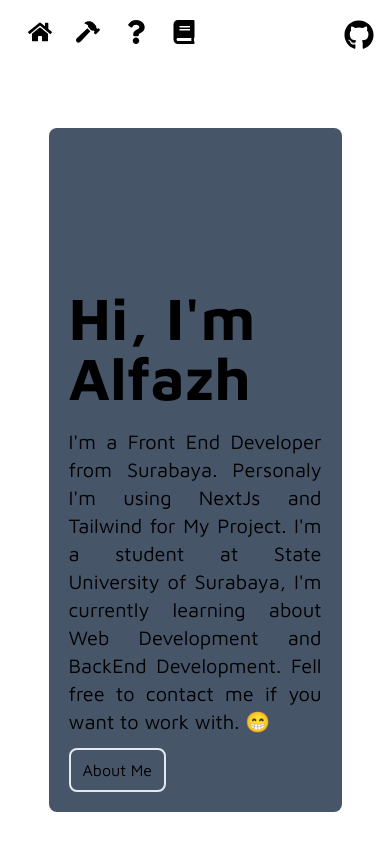
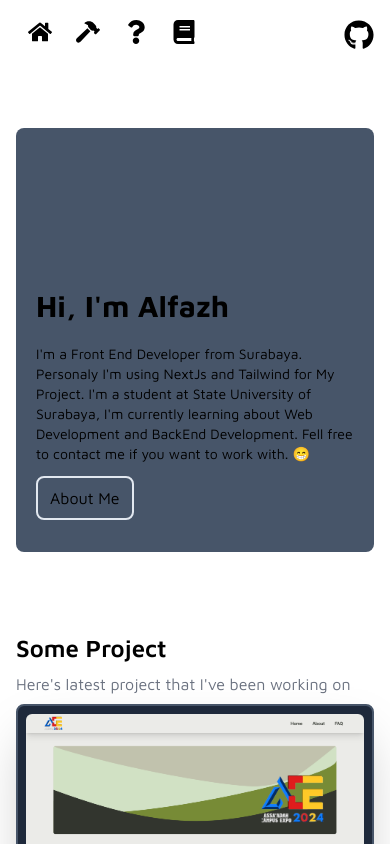
Before and after one commit to alfazh123/Alfazh-page, a Next.js app: page / in a window 390 px wide. Shown: the top 844 px of the page. Built offline with nearby package versions, Linux system fonts and the light colour scheme.

Commit message:
fixing text and padding

```diff
--- a/app/layout.tsx
+++ b/app/layout.tsx
@@ -25,7 +25,7 @@ export default function RootLayout({
         >
             <body className={mavenPro.className}>
                 <Navbar />
-                <main className="pt-32 pb-20 mx-auto lg:w-3/4 w-5/6 justify-center items-center">
+                <main className="pt-32 pb-20 mx-auto lg:w-3/4 md:w-5/6 w-lvw justify-center items-center">
                     {children}
                 </main>
                 <Footer />
--- a/app/page.tsx
+++ b/app/page.tsx
@@ -9,10 +9,10 @@ export default function Home() {
             <div className="min-h-3/4 static flex justify-center bg-slate-600 p-5 rounded-lg mb-20">
                 <header className="static bottom-0 left-0 rounded-lg min-h-96 w-full">
                     <div className="mt-32 py-3 lg:w-1/2 space-y-5">
-                        <h1 className="text-6xl font-bold">
+                        <h1 className="md:text-6xl text-3xl font-bold">
                             Hi, I&apos;m Alfazh
                         </h1>
-                        <p className="text-xl text-justify">
+                        <p className="md:text-xl text-sm">
                             I&apos;m a Front End Developer from Surabaya.
                             Personaly I&apos;m using NextJs and Tailwind for My
                             Project. I&apos;m a student at State University of
```
